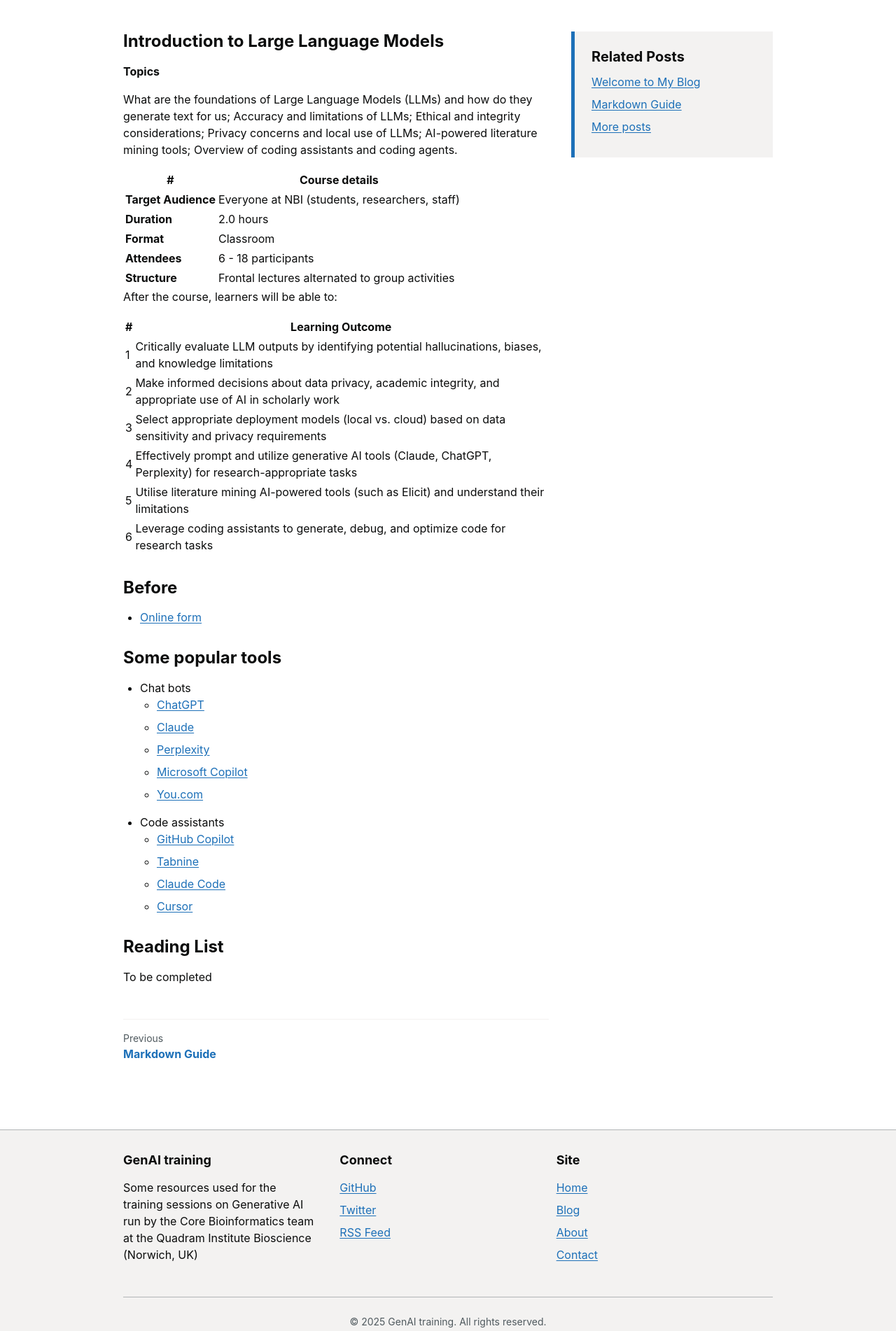
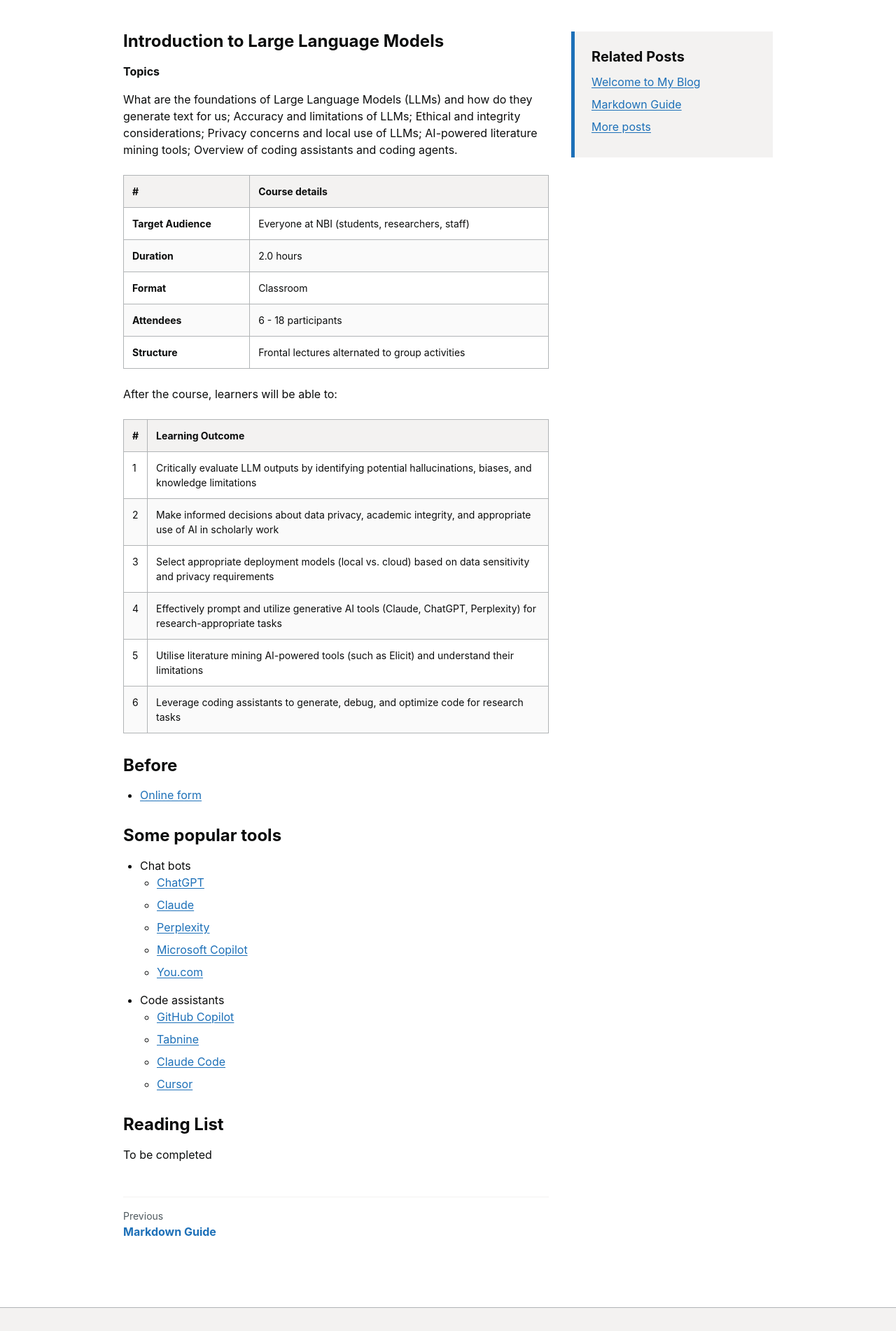
Before and after one commit to quadram-institute-bioscience/ai-training, a Jekyll site: the page built from docs/_posts/2025-06-01-introduction-to-llm.md, in a window 1280 px wide. Shown: the part 534-2436 px from the top of the page at 70% size. Built offline with Jekyll 4.4.1, drawn with Linux system fonts in a browser that asks for light colours.

Commit message:
style-tables

```diff
--- a/docs/assets/css/main.css
+++ b/docs/assets/css/main.css
@@ -445,6 +445,30 @@
   font-size: 0.875rem;
 }
 
+/* Tables */
+table {
+  width: 100%;
+  border-collapse: collapse;
+  margin: 1.5rem 0;
+  font-size: 0.875rem;
+}
+
+th, td {
+  border: 1px solid var(--mid-grey);
+  padding: 0.75rem;
+  text-align: left;
+  vertical-align: top;
+}
+
+th {
+  background-color: var(--light-grey);
+  font-weight: 700;
+}
+
+tr:nth-child(even) {
+  background-color: #fafafa;
+}
+
 /* Related items */
 .related-items {
   margin-top: 2rem;
```
